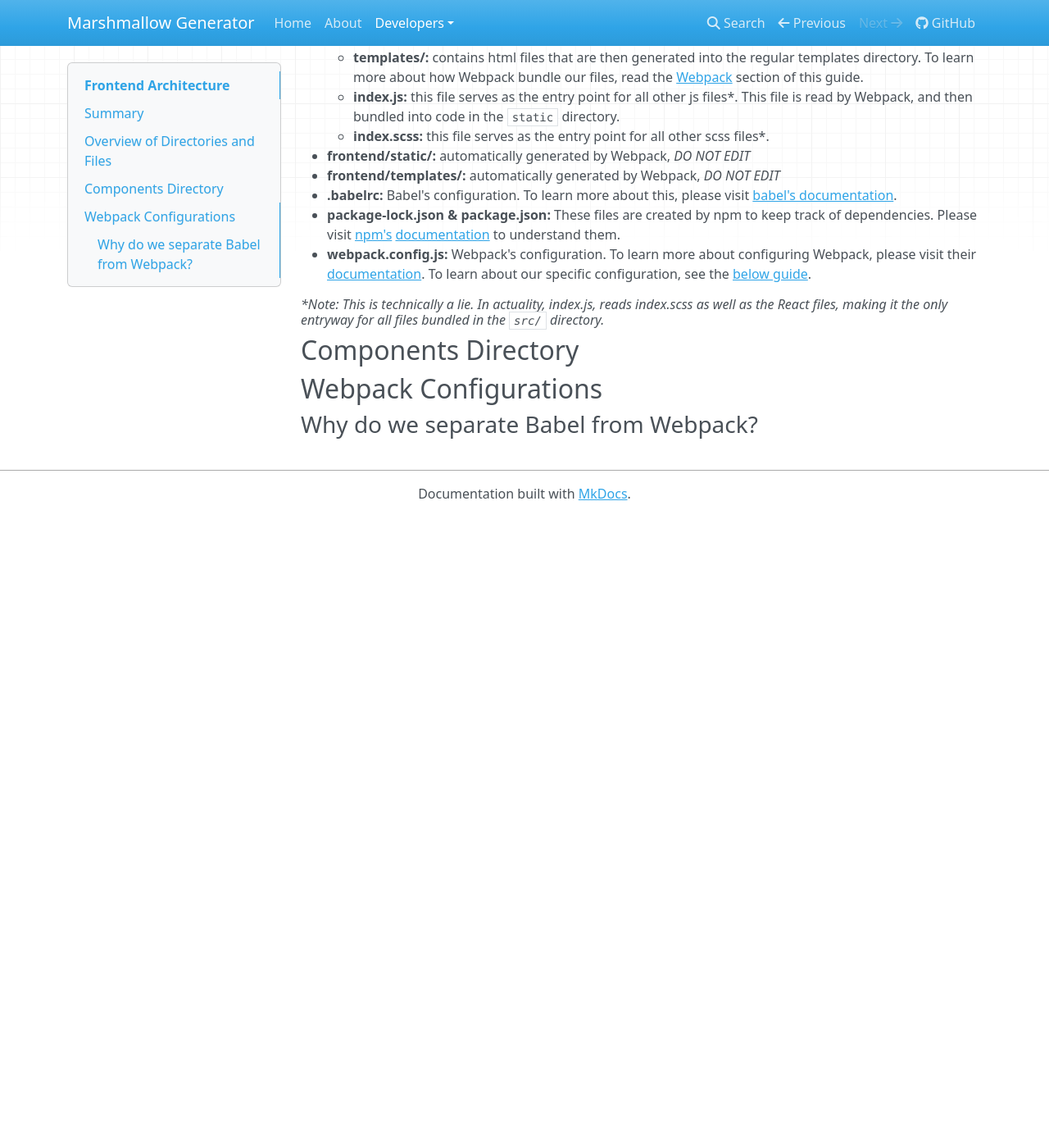
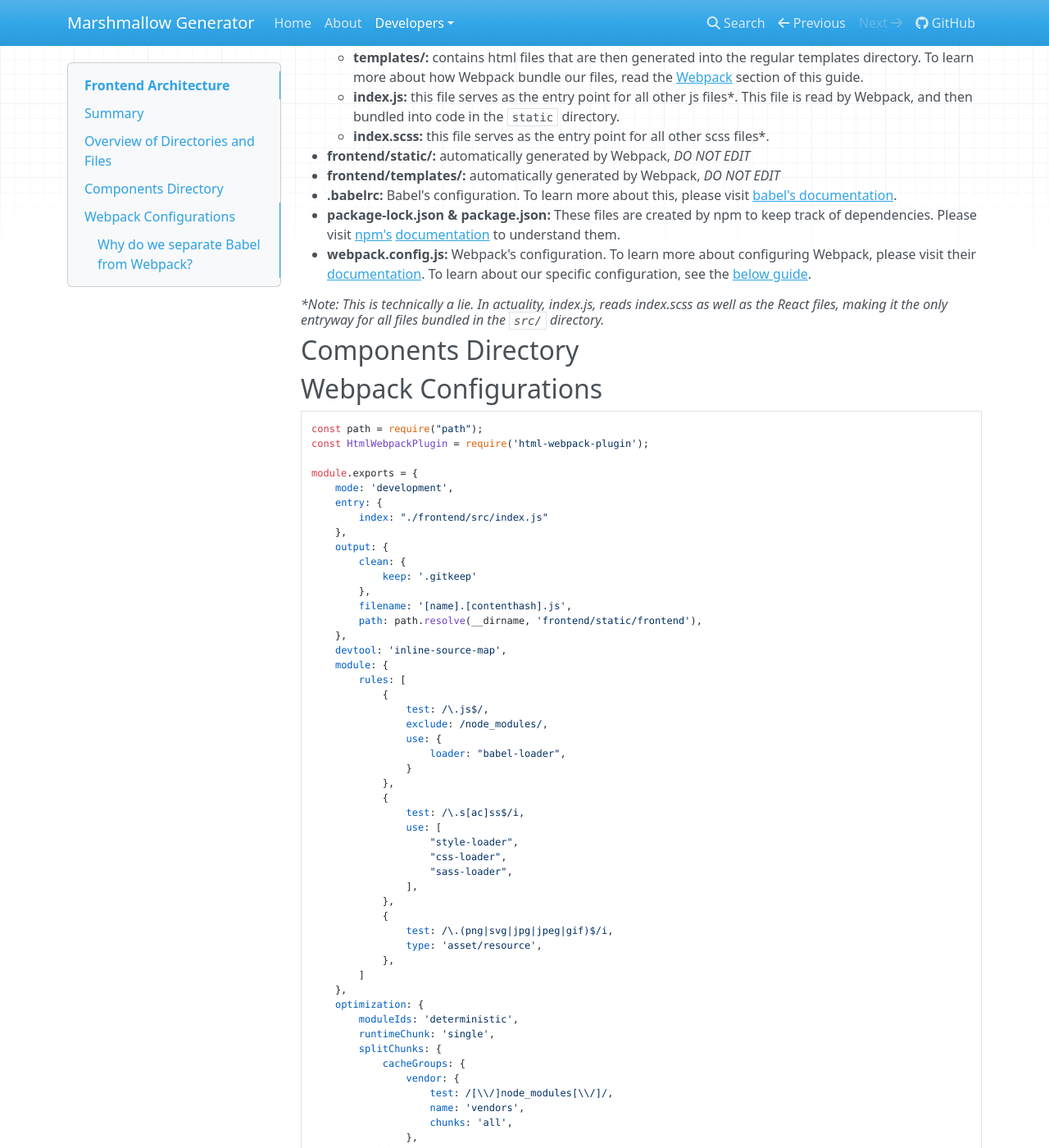
Before and after one commit to Aveline-art/CivicTechJobs-Documentation-Test, an MkDocs documentation site: the page built from docs/developer/frontend.md, in a window 1280 px wide and 1400 px high, scrolled down 1640 px. Shown: the whole window at 82% size. Built offline with MkDocs 1.6.1, drawn with Linux system fonts in a browser that asks for light colours; nearby versions of some CDN libraries; before the commit the page ends 2270 px from its top, so only the background shows below that; some of the changed text lies outside the part shown.

Commit message:
updated readme

````diff
--- a/docs/developer/frontend.md
+++ b/docs/developer/frontend.md
@@ -80,4 +80,69 @@ The files that should be manipulated by developers are housed within the `src/`
 
 ## Webpack Configurations
 
+```javascript
+const path = require("path");
+const HtmlWebpackPlugin = require('html-webpack-plugin');
+
+module.exports = {
+    mode: 'development',
+    entry: {
+        index: "./frontend/src/index.js"
+    },
+    output: {
+        clean: {
+            keep: '.gitkeep'
+        },
+        filename: '[name].[contenthash].js',
+        path: path.resolve(__dirname, 'frontend/static/frontend'),
+    },
+    devtool: 'inline-source-map',
+    module: {
+        rules: [
+            {
+                test: /\.js$/,
+                exclude: /node_modules/,
+                use: {
+                    loader: "babel-loader",
+                }
+            },
+            {
+                test: /\.s[ac]ss$/i,
+                use: [
+                    "style-loader",
+                    "css-loader",
+                    "sass-loader",
+                ],
+            },
+            {
+                test: /\.(png|svg|jpg|jpeg|gif)$/i,
+                type: 'asset/resource',
+            },
+        ]
+    },
+    optimization: {
+        moduleIds: 'deterministic',
+        runtimeChunk: 'single',
+        splitChunks: {
+            cacheGroups: {
+                vendor: {
+                    test: /[\\/]node_modules[\\/]/,
+                    name: 'vendors',
+                    chunks: 'all',
+                },
+            },
+        },
+    },
+    plugins: [
+        new HtmlWebpackPlugin({
+            filename: '../../templates/frontend/index.html',
+            template: '/frontend/src/templates/index.html',
+        }),
+    ],
+    watchOptions: {
+        ignored: /node_modules/,
+    },
+}
+```
+
 ### Why do we separate Babel from Webpack?
````
Also changed, not shown: README.md (+2 -0 lines).
